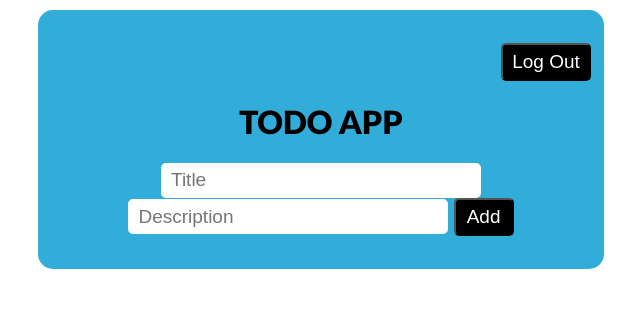
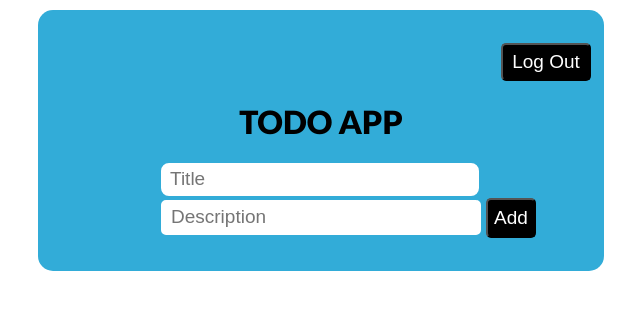
Before and after one commit to Hamzazaman999/ToDo-App, a plain HTML site: page index.html in a window 1280 px wide. Shown: the whole page, without its empty margins (286-926 px from the left). Drawn offline with Linux system fonts and the light colour scheme; no server answers; a web font is replaced by a local one.

Commit message:
Update style.css

```diff
--- a/style.css
+++ b/style.css
@@ -19,11 +19,29 @@ input{
     outline: none;
     border-radius: 5px;
     font-size: 19px;
+    margin: 2px;
+    display: flex;
+    align-items: center;
+    justify-content: center;
+    position: absolute;
+    margin-left: 90px;
 }
 button{
-    width: 60px;
-    height: 38px;
+    width: 35px;
+    height: 32px;
     margin-left: 2px;
+    background-color: rgb(255, 255, 255);
+    border-radius: 5px;
+    font-size: 19px;
+    cursor: pointer;
+}
+#add{
+    width: 50px;
+    height: 40px;
+    display: flex;
+    align-items:center ;
+    justify-content: center;
+    margin-left: 83%;
     background-color: black;
     color: white;
     border-radius: 5px;
@@ -37,8 +55,10 @@ button{
     align-items: center;
     justify-content: center;
     margin-left: 86%;
+    background-color: black;
+    color: white;
 }
-.text ul{
+#title{
     position: relative;
     padding: 7px;
     background-color: white;
```
